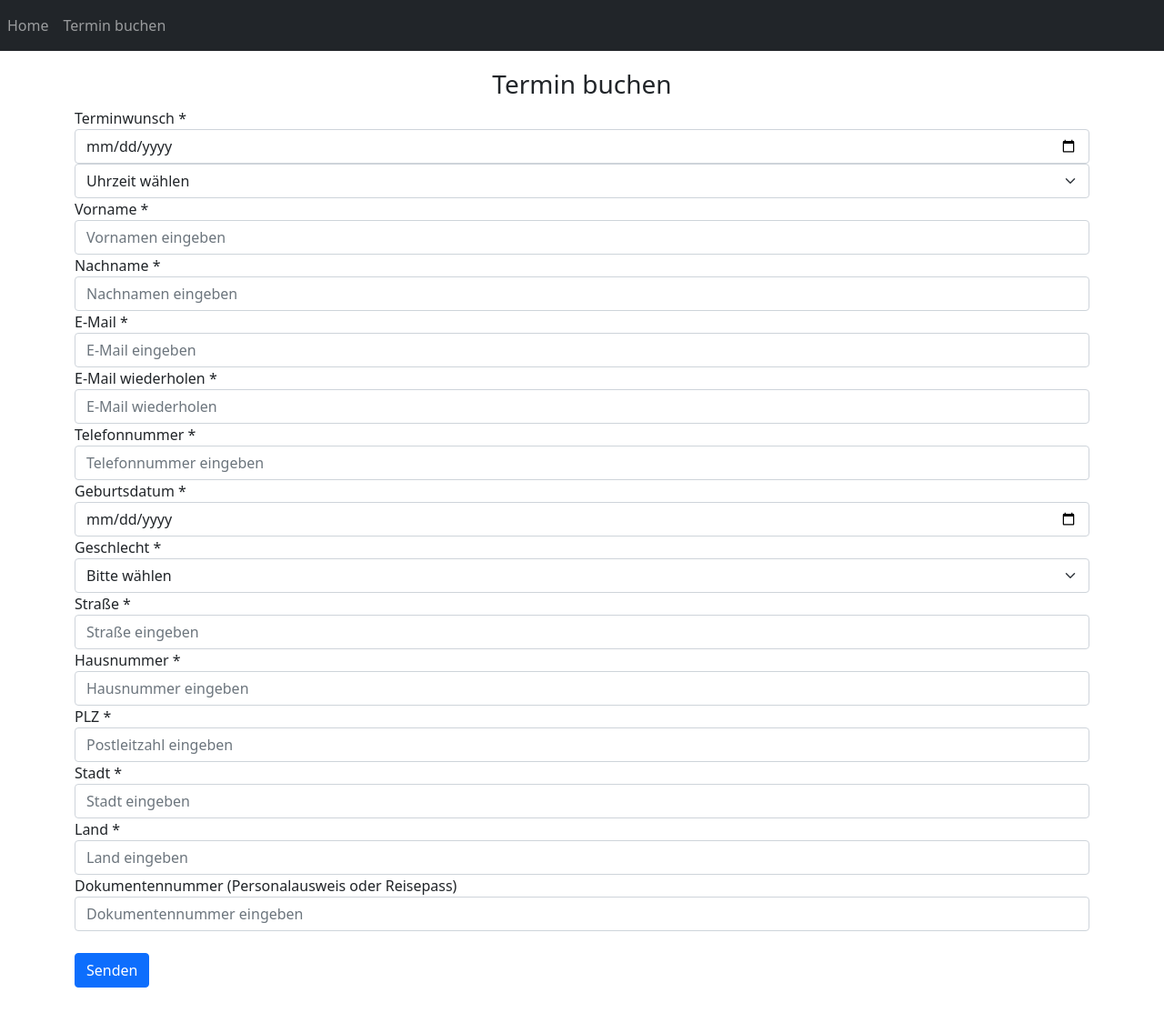
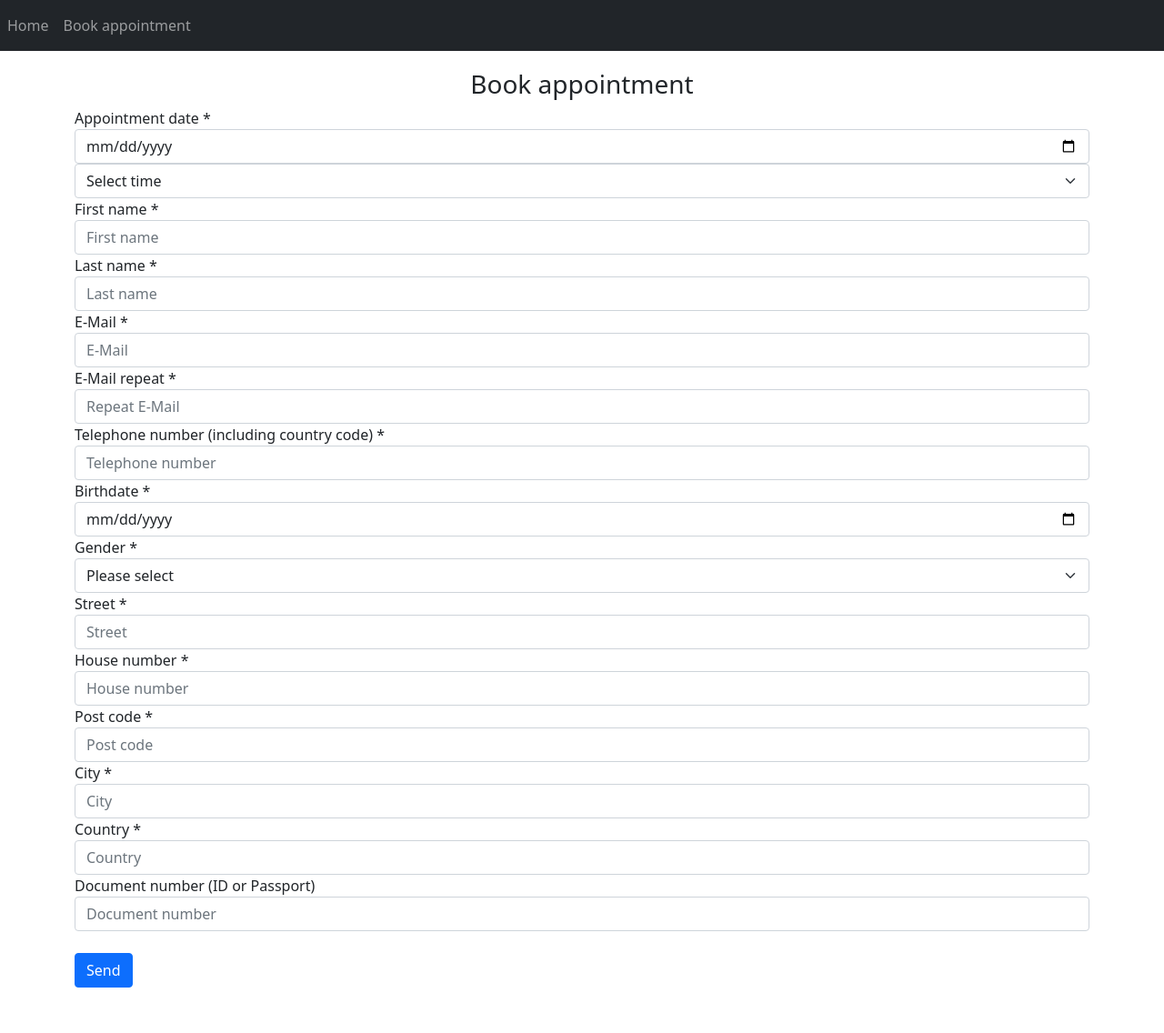
Before and after one commit to THaar50/testpoint, a Flask app: template testpoint/templates/appointment.html in a window 1280 px wide. Shown: the whole page at 91% size. Run offline with Flask 2, Linux system fonts and the light colour scheme; the template is opened without the code that fills it: most values are stand-ins (such as "Sample title", 1, 10 or a date in 2020); parts of the project's set-up code (start-up, migrations or seed data) failed here and were passed over; some libraries are stand-ins or nearby versions.

Commit message:
change html template to english

```diff
--- a/testpoint/templates/appointment.html
+++ b/testpoint/templates/appointment.html
@@ -2,16 +2,18 @@
 %}
 <div class="container" style="padding-bottom: 50px; padding-top: 20px">
 <form method="POST">
-  <h3 align="center">Termin buchen</h3>
+  <h3 align="center">Book appointment</h3>
   <div class="form-group" style="align-content: center">
-    <label for="appointment_day">Terminwunsch *</label>
+    <label for="appointment_day">Appointment date *</label>
     <div>
       <input
       type="date"
       class="form-control"
       id="appointment_day"
       name="appointment_day"
-      placeholder="Datum wählen"
+      placeholder="Select date"
+      min="{{today}}"
+      max="{{max_days}}"
       required
       />
     </div>
@@ -21,85 +23,38 @@
       id="appointment_time"
       name="appointment_time"
       required>
-      <option value="">Uhrzeit wählen</option>
-      <option value="8:00:00">8:00-8:15</option>
-      <option value="8:15:00">8:15-8:30</option>
-      <option value="8:30:00">8:30-8:45</option>
-      <option value="8:45:00">8:45-9:00</option>
-      <option value="9:00:00">9:00-9:15</option>
-      <option value="9:15:00">9:15-9:30</option>
-      <option value="9:30:00">9:30-9:45</option>
-      <option value="9:45:00">9:45-10:00</option>
-      <option value="10:00:00">10:00-10:15</option>
-      <option value="10:15:00">10:15-10:30</option>
-      <option value="10:30:00">10:30-10:45</option>
-      <option value="10:45:00">10:45-11:00</option>
-      <option value="11:00:00">11:00-11:15</option>
-      <option value="11:15:00">11:15-11:30</option>
-      <option value="11:30:00">11:30-11:45</option>
-      <option value="11:45:00">11:45-12:00</option>
-      <option value="12:00:00">12:00-12:15</option>
-      <option value="12:15:00">12:15-12:30</option>
-      <option value="12:30:00">12:30-12:45</option>
-      <option value="12:45:00">12:45-13:00</option>
-      <option value="13:00:00">13:00-13:15</option>
-      <option value="13:15:00">13:15-13:30</option>
-      <option value="13:30:00">13:30-13:45</option>
-      <option value="13:45:00">13:45-14:00</option>
-      <option value="14:00:00">14:00-14:15</option>
-      <option value="14:15:00">14:15-14:30</option>
-      <option value="14:30:00">14:30-14:45</option>
-      <option value="14:45:00">14:45-15:00</option>
-      <option value="15:00:00">15:00-15:15</option>
-      <option value="15:15:00">15:15-15:30</option>
-      <option value="15:30:00">15:30-15:45</option>
-      <option value="15:45:00">15:45-16:00</option>
-      <option value="16:00:00">16:00-16:15</option>
-      <option value="16:15:00">16:15-16:30</option>
-      <option value="16:30:00">16:30-16:45</option>
-      <option value="16:45:00">16:45-17:00</option>
-      <option value="17:00:00">17:00-17:15</option>
-      <option value="17:15:00">17:15-17:30</option>
-      <option value="17:30:00">17:30-17:45</option>
-      <option value="17:45:00">17:45-18:00</option>
-      <option value="18:00:00">18:00-18:15</option>
-      <option value="18:15:00">18:15-18:30</option>
-      <option value="18:30:00">18:30-18:45</option>
-      <option value="18:45:00">18:45-19:00</option>
-      <option value="19:00:00">19:00-19:15</option>
-      <option value="19:15:00">19:15-19:30</option>
-      <option value="19:30:00">19:30-19:45</option>
-      <option value="19:45:00">19:45-20:00</option>
-      <option value="20:00:00">20:00-20:15</option>
-      <option value="20:15:00">20:15-20:30</option>
-      <option value="20:30:00">20:30-20:45</option>
-      <option value="20:45:00">20:45-21:00</option>
-      <option value="21:00:00">21:00-21:15</option>
-      <option value="21:15:00">21:15-21:30</option>
-      <option value="21:30:00">21:30-21:45</option>
-      <option value="21:45:00">21:45-22:00</option>
+      <option value="">Select time</option>
+      {% for slot in slots %}
+      {% if slot.minute == 45 %}
+      <option value="{{slot.hour}}:{{slot.minute}}">{{slot.hour}}:{{slot.minute}}-{{slot.hour+1}}:00</option>
+      {% elif slot.minute == 0 %}
+      <option value="{{slot.hour}}:{{slot.minute}}{{slot.minute}}">{{slot.hour}}:00-{{slot.hour}}:{{slot.minute+15}}</option>
+      {% else %}
+      <option value="{{slot.hour}}:{{slot.minute}}">{{slot.hour}}:{{slot.minute}}-{{slot.hour}}:{{slot.minute+15}}</option>
+      {% endif %}
+      {% endfor %}
 
     </select>
   </div>
   <div class="form-group">
-    <label for="firstname">Vorname *</label>
+    <label for="firstname">First name *</label>
     <input
       type="text"
       class="form-control"
-      id="firstname"
-      name="firstname"
-      placeholder="Vornamen eingeben"
+      id="first_name"
+      name="first_name"
+      placeholder="First name"
       required
     />
   </div>
   <div class="form-group">
-    <label for="lastname">Nachname *</label>
+    <label for="lastname">Last name *</label>
     <input
       type="text"
       class="form-control"
-      id="lastname"
-      name="lastname"
-      placeholder="Nachnamen eingeben"
+      id="last_name"
+      name="last_name"
+      placeholder="Last name"
       required
     />
   </div>
@@ -110,123 +65,124 @@
       class="form-control"
       id="email1"
       name="email1"
-      placeholder="E-Mail eingeben"
+      placeholder="E-Mail"
       required
     />
   </div>
   <div class="form-group">
-    <label for="email2">E-Mail wiederholen *</label>
+    <label for="email2">E-Mail repeat *</label>
     <input
       type="email"
       class="form-control"
       id="email2"
       name="email2"
-      placeholder="E-Mail wiederholen"
+      placeholder="Repeat E-Mail"
       required
     />
   </div>
   <div class="form-group">
-    <label for="tel">Telefonnummer *</label>
+    <label for="tel">Telephone number (including country code) *</label>
     <input
       type="tel"
       class="form-control"
       id="tel"
       name="tel"
-      placeholder="Telefonnummer eingeben"
+      placeholder="Telephone number"
       required
     />
   </div>
   <div class="form-group">
-    <label for="birthdate">Geburtsdatum *</label>
+    <label for="birthdate">Birthdate *</label>
     <input
       type="date"
       class="form-control"
       id="birthdate"
       name="birthdate"
-      placeholder="Geburtsdatum eingeben"
+      placeholder="Birthdate"
+      max="{{today}}"
       required
     />
   </div>
   <div class="form-group">
-    <label for="gender">Geschlecht *</label>
+    <label for="gender">Gender *</label>
     <select
       class="form-select dynamic-field"
       id="gender"
       name="gender"
       required>
-      <option value="">Bitte wählen</option>
-      <option value="m">männlich</option>
-      <option value="w">weiblich</option>
+      <option value="">Please select</option>
+      <option value="m">male</option>
+      <option value="w">female</option>
       <option value="d">divers</option>
     </select>
   </div>
   <div class="form-group">
-    <label for="street">Straße *</label>
+    <label for="street">Street *</label>
     <input
       type="text"
       class="form-control"
       id="street"
       name="street"
-      placeholder="Straße eingeben"
+      placeholder="Street"
       required
     />
   </div>
   <div class="form-group">
-    <label for="number">Hausnummer *</label>
+    <label for="number">House number *</label>
     <input
       type="text"
       class="form-control"
       id="number"
       name="number"
-      placeholder="Hausnummer eingeben"
+      placeholder="House number"
       required
     />
   </div>
   <div class="form-group">
-    <label for="postcode">PLZ *</label>
+    <label for="postcode">Post code *</label>
     <input
       type="text"
       class="form-control"
-      id="postcode"
-      name="postcode"
-      placeholder="Postleitzahl eingeben"
+      id="post_code"
+      name="post_code"
+      placeholder="Post code"
       required
     />
   </div>
   <div class="form-group">
-    <label for="city">Stadt *</label>
+    <label for="city">City *</label>
     <input
       type="text"
       class="form-control"
       id="city"
       name="city"
-      placeholder="Stadt eingeben"
+      placeholder="City"
       required
     />
   </div>
   <div class="form-group">
-    <label for="country">Land *</label>
+    <label for="country">Country *</label>
     <input
       type="text"
       class="form-control"
       id="country"
       name="country"
-      placeholder="Land eingeben"
+      placeholder="Country"
       required
     />
   </div>
   <div class="form-group">
-    <label for="passport">Dokumentennummer (Personalausweis oder Reisepass)</label>
+    <label for="passport">Document number (ID or Passport)</label>
     <input
       type="text"
       class="form-control"
       id="passport"
       name="passport"
-      placeholder="Dokumentennummer eingeben"
+      placeholder="Document number"
     />
   </div>
   <br />
-  <button type="submit" class="btn btn-primary">Senden</button>
+  <button type="submit" class="btn btn-primary">Send</button>
 </form>
 </div>
 {% endblock %}
--- a/testpoint/templates/base.html
+++ b/testpoint/templates/base.html
@@ -31,7 +31,7 @@
       <div class="collapse navbar-collapse" id="navbar">
         <div class="navbar-nav">
           <a class="nav-item nav-link" id="home" href="/">Home</a>
-          <a class="nav-item nav-link" id="appointment" href="/appointment">Termin buchen</a>
+          <a class="nav-item nav-link" id="appointment" href="/appointment">Book appointment</a>
         </div>
       </div>
     </nav>
--- a/testpoint/templates/home.html
+++ b/testpoint/templates/home.html
@@ -1,6 +1,6 @@
 {% extends "base.html" %} {% block title %}Termin buchen{% endblock %} {% block content
 %}
 <div class="container">
-  <a href="/appointment/" class="btn btn-primary btn-lg">Termin buchen!</a>
+  <a href="/appointment/" class="btn btn-primary btn-lg">Book appointment!</a>
 </div>
 {% endblock %}
```
